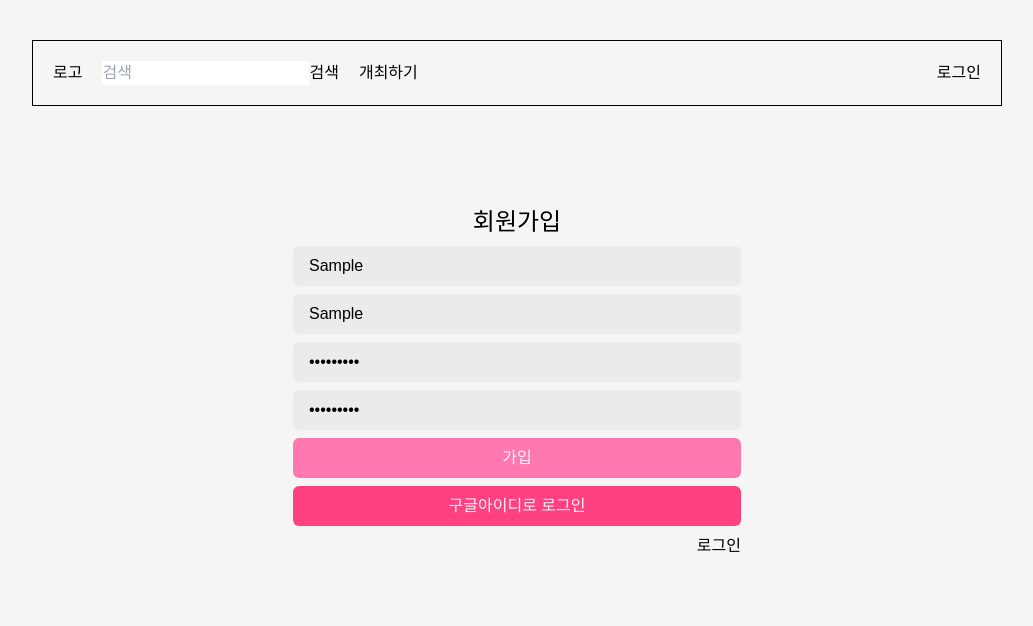
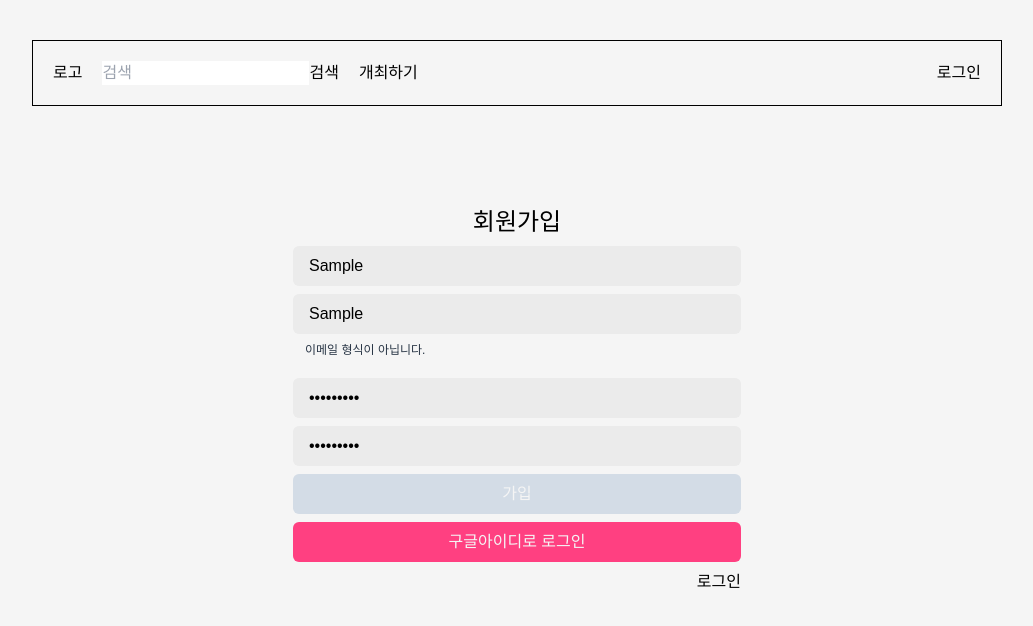
Before and after one commit to sonsodockje/wonder_mit, a React (Vite) app: page /auth in a window 1280 px wide. Both pictures are taken after typing "Sample", "Sample", "Sample123", "Sample123" into the empty fields and a click on the button "구글아이디로 로그인". Shown: the top 626 px of the page, without its empty margins (123-1156 px from the left). Built offline with nearby package versions, Linux system fonts and the light colour scheme; no server answers.

Commit message:
Update 회원가입, 로그인 유효성 검사

```diff
--- a/src/components/auth/Login.tsx
+++ b/src/components/auth/Login.tsx
@@ -1,9 +1,26 @@
+import { useState } from "react";
+import { useNavigate } from "react-router-dom";
+
 export default function Login() {
+  const navigate = useNavigate();
+
+  const [email, setEmail] = useState("");
+  const [password, setPassword] = useState("");
+  const [showPassword, setShowPassword] = useState(false);
+
+  const handleClickShowPassword = () => setShowPassword((show) => !show);
+
+  function isValidEmail(email) {
+    var emailRegex = /^[a-zA-Z0-9._%+-]+@[a-zA-Z0-9.-]+\.[a-zA-Z]{2,}$/;
+    return emailRegex.test(email);
+  }
+
   function handleLogin(
     e: React.MouseEvent<HTMLButtonElement, MouseEvent>
   ): void {
     e.preventDefault();
     // 여기서 다른 작업을 수행하거나 필요한 함수를 호출할 수 있습니다.
+    return navigate("/");
   }
 
   return (
@@ -12,16 +29,34 @@ export default function Login() {
         type="email"
         placeholder="이메일"
         className="rounded-md h-10 bg-bg-200 px-4  text-sm"
+        value={email}
+        onChange={(e) => setEmail(e.target.value)}
       />
-      <input
-        type="password"
-        placeholder="비밀번호"
-        className="rounded-md h-10 bg-bg-200 px-4  text-sm"
-      />
+      {!isValidEmail(email) && email.length ? (
+        <p className="text-gray-dark text-xs ml-3 mb-3">
+          이메일 형식이 아닙니다.
+        </p>
+      ) : null}
+      <div className="relative">
+        <input
+          type={showPassword ? "text" : "password"}
+          placeholder="비밀번호"
+          className="rounded-md h-10 bg-bg-200 px-4  w-full text-sm"
+          value={password}
+          onChange={(e) => setPassword(e.target.value)}
+        />
+        <p
+          onClick={handleClickShowPassword}
+          className="cursor-pointer absolute right-4 top-2.5 text-gray text-sm"
+        >
+          {showPassword ? "비밀번호 가리기" : "비밀번호 보기"}
+        </p>
+      </div>
 
       <button
         onClick={(e) => handleLogin(e)}
-        className="bg-primary-200 text-bg-100 rounded-md h-10 "
+        className="bg-primary-200 text-bg-100 rounded-md h-10 disabled:cursor-not-allowed disabled:bg-gray-light"
+        disabled={!isValidEmail(email)}
       >
         로그인
       </button>
--- a/src/components/auth/Signup.tsx
+++ b/src/components/auth/Signup.tsx
@@ -1,17 +1,39 @@
 import { useState } from "react";
+import { useNavigate } from "react-router-dom";
 
 export default function Signup() {
+  const navigate = useNavigate();
+
   const [name, setName] = useState("");
   const [email, setEmail] = useState("");
   const [password1, setPassword1] = useState("");
   const [password2, setPassword2] = useState("");
 
+  function isValidEmail(email: string) {
+    var emailRegex = /^[a-zA-Z0-9._%+-]+@[a-zA-Z0-9.-]+\.[a-zA-Z]{2,}$/;
+    return emailRegex.test(email);
+  }
+  function isSame(password1: string, password2: string) {
+    if (password1 === password2) {
+      return true;
+    } else {
+      return false;
+    }
+  }
   function handleSignup(
     e: React.MouseEvent<HTMLButtonElement, MouseEvent>
   ): void {
     e.preventDefault();
-    // 여기서 다른 작업을 수행하거나 필요한 함수를 호출할 수 있습니다.
+    return navigate("auth?mode=login");
   }
+
+  // console.log(
+  //   isValidEmail(email) &&
+  //     isSame(password1, password2) &&
+  //     password2.length > 1 &&
+  //     name.length > 1
+  // );
+
   return (
     <>
       <input
@@ -21,6 +43,7 @@ export default function Signup() {
         value={name}
         onChange={(e) => setName(e.target.value)}
       />
+
       <input
         type="text"
         className="rounded-md h-10 bg-bg-200 px-4"
@@ -28,6 +51,11 @@ export default function Signup() {
         value={email}
         onChange={(e) => setEmail(e.target.value)}
       />
+      {!isValidEmail(email) && email.length ? (
+        <p className="text-gray-dark text-xs ml-3 mb-3">
+          이메일 형식이 아닙니다.
+        </p>
+      ) : null}
       <input
         type="password"
         className="rounded-md h-10 bg-bg-200 px-4"
@@ -35,6 +63,11 @@ export default function Signup() {
         value={password1}
         onChange={(e) => setPassword1(e.target.value)}
       />
+      {password1.length < 8 && password1.length ? (
+        <p className="text-gray-dark text-xs ml-3 mb-3">
+          8자리 이상 입력해주세요.
+        </p>
+      ) : null}
       <input
         type="password"
         className="rounded-md h-10 bg-bg-200 px-4"
@@ -42,9 +75,42 @@ export default function Signup() {
         value={password2}
         onChange={(e) => setPassword2(e.target.value)}
       />
+      {!isSame(password1, password2) && password2.length ? (
+        <p className="text-gray-dark text-xs ml-3 mb-3">
+          비밀번호가 일치하지 않습니다.
+        </p>
+      ) : null}
+
+      {/* {isValidEmail(email) &&
+      isSame(password1, password2) &&
+      password2.length > 1 &&
+      name.length > 1 ? (
+        <button
+          onClick={(e) => handleSignup(e)}
+          className="bg-primary-200 text-bg-100 rounded-md h-10"
+        >
+          가입
+        </button>
+      ) : (
+        <button
+          disabled
+          className="bg-gray-light cursor-not-allowed text-bg-100 rounded-md h-10 disabled:"
+        >
+          가입
+        </button>
+      )} */}
+
       <button
         onClick={(e) => handleSignup(e)}
-        className="bg-primary-200 text-bg-100 rounded-md h-10"
+        className="bg-primary-200 text-bg-100 rounded-md h-10 disabled:cursor-not-allowed disabled:bg-gray-light"
+        disabled={
+          !(
+            isValidEmail(email) &&
+            isSame(password1, password2) &&
+            password2.length > 1 &&
+            name.length > 1
+          )
+        }
       >
         가입
       </button>
```
